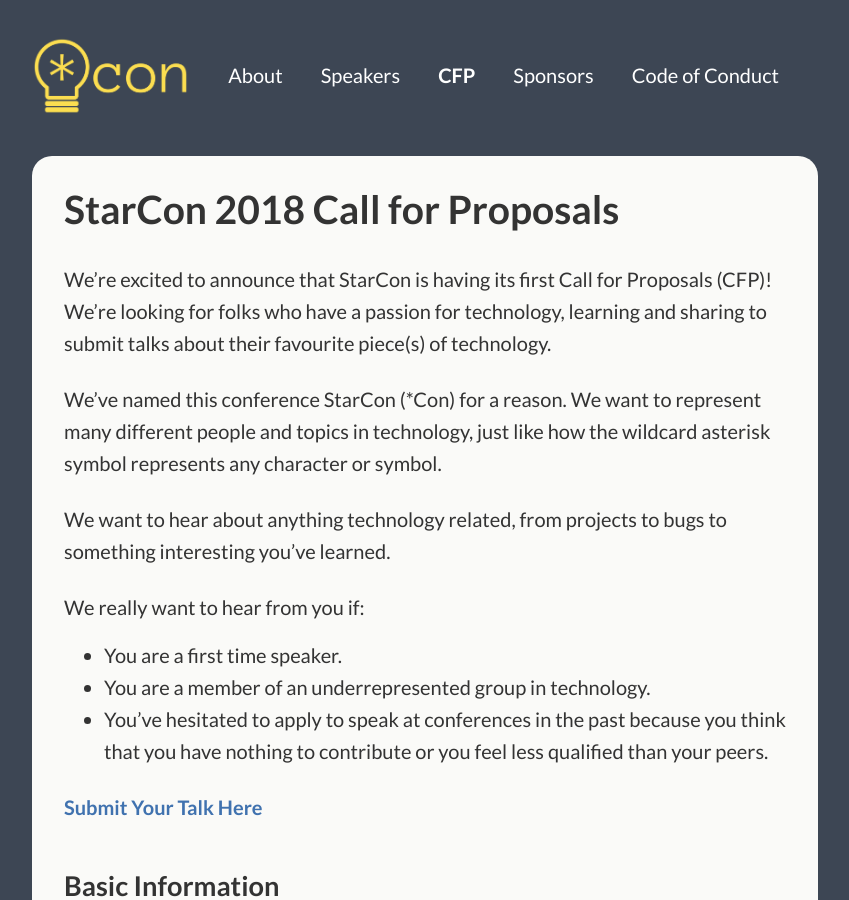
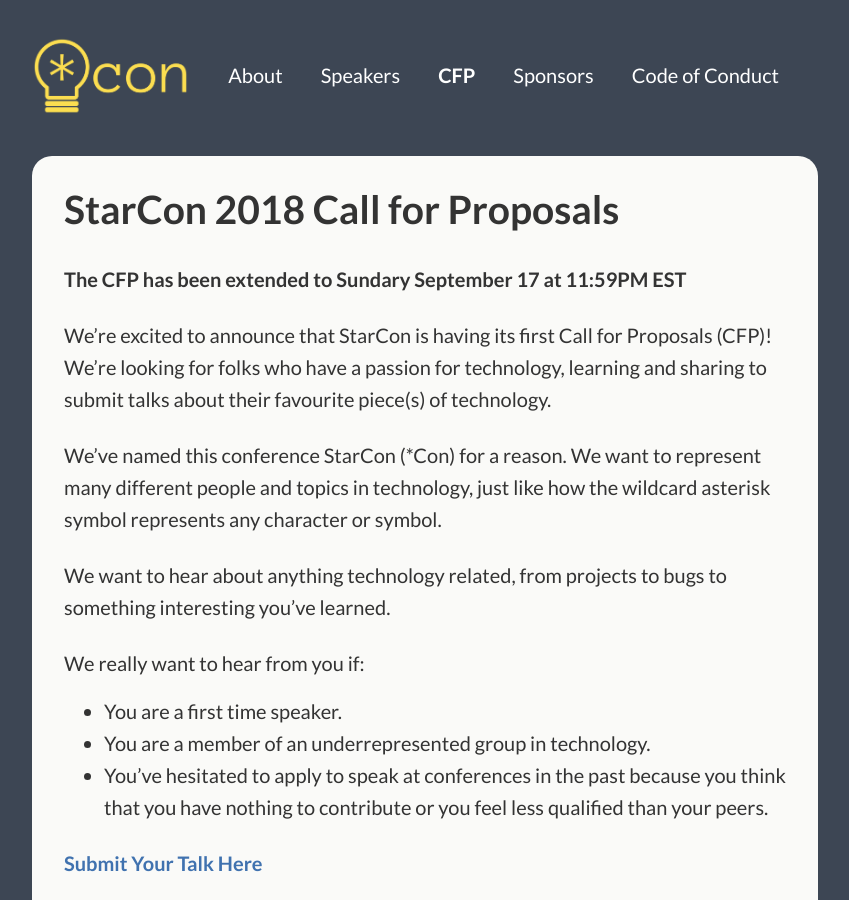
Before and after one commit to StarConKW/starconkw.github.io, a Jekyll site: the page built from _pages/cfp.md, in a window 1280 px wide and 900 px high. Shown: the whole window, without its empty margins (215-1064 px from the left). Built offline with Jekyll 4.4.1, drawn with Linux system fonts in a browser that asks for light colours.

Commit message:
Add header

```diff
--- a/_pages/cfp.md
+++ b/_pages/cfp.md
@@ -5,6 +5,7 @@ subtitle: StarCon 2018 Call for Proposals
 permalink: /cfp/
 ---
 
+**The CFP has been extended to Sundary September 17 at 11:59PM EST**
 
 We’re excited to announce that StarCon is having its first Call for Proposals (CFP)! We’re looking for folks who have a passion for technology, learning and sharing to submit talks about their favourite piece(s) of technology.
 
```
